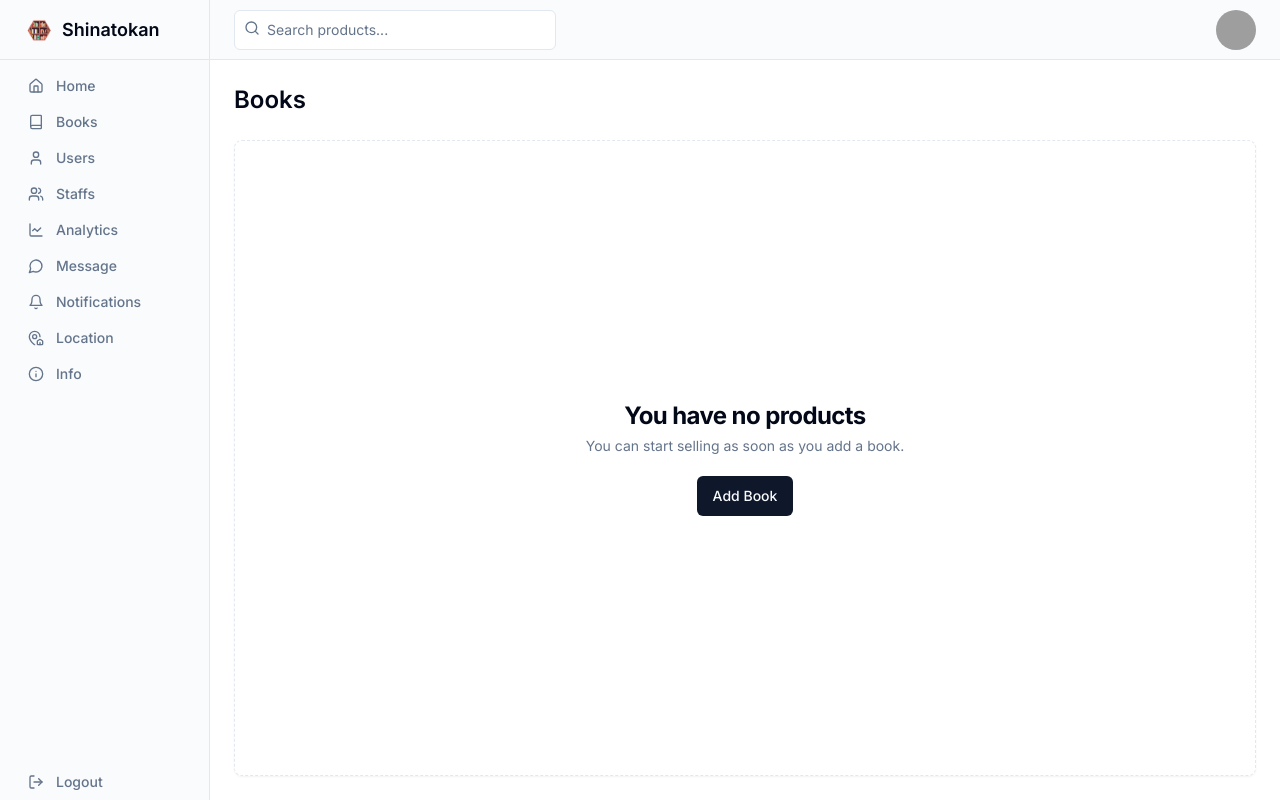
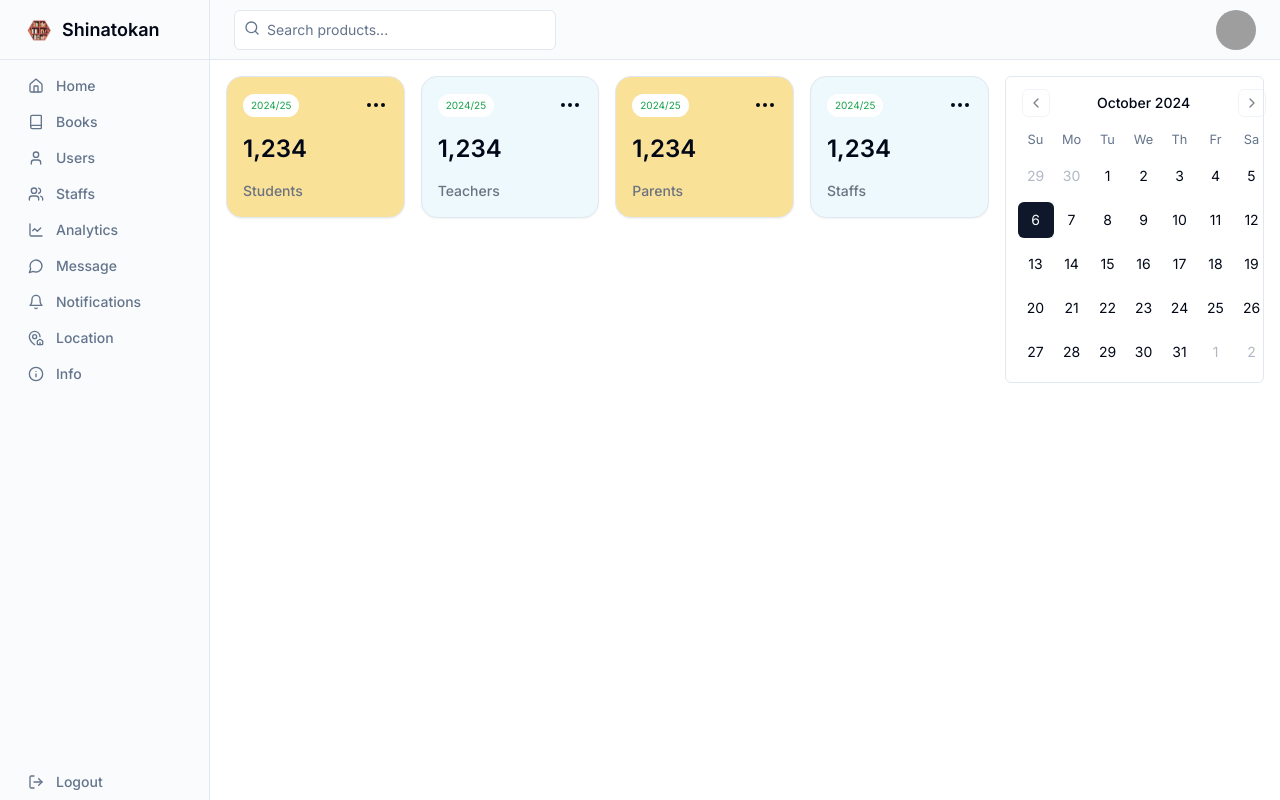
Before and after one commit to Yume0308/ShinaTokan, a Next.js app: page /admin in a window 1280 px wide. Built offline with nearby package versions, Linux system fonts and the light colour scheme; grey boxes are pictures that could not be loaded.

Commit message:
Add
UI Calendar for dashboard

```diff
--- a/package.json
+++ b/package.json
@@ -22,9 +22,11 @@
     "@radix-ui/react-slot": "^1.1.0",
     "class-variance-authority": "^0.7.0",
     "clsx": "^2.1.1",
+    "date-fns": "^4.1.0",
     "lucide-react": "^0.447.0",
     "next": "14.2.14",
     "react": "^18",
+    "react-day-picker": "8.10.1",
     "react-dom": "^18",
     "react-icons": "^5.3.0",
     "tailwind-merge": "^2.5.3",
--- a/src/app/(dashboard)/admin/page.tsx
+++ b/src/app/(dashboard)/admin/page.tsx
@@ -1,7 +1,40 @@
+'use client'
+
+import { Calendar } from "@/components/ui/calendar";
+import InfoCard from "@/components/ui/infoCard"
+
+import React from "react";
+
 const AdminPage = () => {
+  const [date, setDate] = React.useState<Date | undefined>(new Date())
+
   return (
-    <div>
+    <div className="p-4 flex gap-4 flex-col md:flex-row">
+      {/* Left  */}
+      <div className="w-full lg:w-3/4 flex flex-col gap-8">
+        {/* User card  */}
+        <div className="flex gap-4 justify-between flex-wrap">
+          <InfoCard type="student" />
+          <InfoCard type="teacher" />
+          <InfoCard type="parent" />
+          <InfoCard type="staff" />
+        </div>
 
+        {/* Middle */}
+        <div className="flex gap-4 flex-col lg:flex-row">
+
+        </div>
+      </div>
+      {/* Right */}
+      <div className="w-full lg:w-1/4 flex flex-col gap-8 max-md:hidden">
+        <Calendar
+          mode="single"
+          selected={date}
+          onSelect={setDate}
+          className="rounded-md border"
+
+        />
+      </div>
     </div>
   );
 }
--- a/src/app/(dashboard)/layout.tsx
+++ b/src/app/(dashboard)/layout.tsx
@@ -71,7 +71,7 @@
       <div className="flex flex-col">
         {/* header */}
         <header className="flex h-14 items-center gap-4 border-b bg-muted/40 px-4 lg:h-[60px] lg:px-6">
-
+          {/* button sheet  */}
           <ButtonSheet side="left" logo={
             {
               imgSrc: "/logo.png",
@@ -81,27 +81,13 @@
           } />
           <ButtonSearch />
 
+          {/* avatar header */}
           <AvatarHeader avatarImgSrc="https://github.com/shadcn.png" avatarImgAlt="" avatarFallback="SC" nickname="Shadcn" email="Shadcn@gmail.com"/>
         </header>
 
         {/* main */}
-        <main className="flex flex-1 flex-col gap-4 p-4 lg:gap-6 lg:p-6">
-          <div className="flex items-center">
-            <h1 className="text-lg font-semibold md:text-2xl">Books</h1>
-          </div>
-          <div
-            className="flex flex-1 items-center justify-center rounded-lg border border-dashed shadow-sm" x-chunk="dashboard-02-chunk-1"
-          >
-            <div className="flex flex-col items-center gap-1 text-center">
-              <h3 className="text-2xl font-bold tracking-tight">
-                You have no products
-              </h3>
-              <p className="text-sm text-muted-foreground">
-                You can start selling as soon as you add a book.
-              </p>
-              <Button className="mt-4">Add Book</Button>
-            </div>
-          </div>
+        <main>
+          {children}
         </main>
       </div>
     </div>
--- /dev/null
+++ b/src/components/ui/calendar.tsx
@@ -0,0 +1,66 @@
+"use client"
+
+import * as React from "react"
+import { ChevronLeft, ChevronRight } from "lucide-react"
+import { DayPicker } from "react-day-picker"
+
+import { cn } from "@/lib/utils"
+import { buttonVariants } from "@/components/ui/button"
+
+export type CalendarProps = React.ComponentProps<typeof DayPicker>
+
+function Calendar({
+  className,
+  classNames,
+  showOutsideDays = true,
+  ...props
+}: CalendarProps) {
+  return (
+    <DayPicker
+      showOutsideDays={showOutsideDays}
+      className={cn("p-3", className)}
+      classNames={{
+        months: "flex flex-col sm:flex-row space-y-4 sm:space-x-4 sm:space-y-0",
+        month: "space-y-4",
+        caption: "flex justify-center pt-1 relative items-center",
+        caption_label: "text-sm font-medium",
+        nav: "space-x-1 flex items-center",
+        nav_button: cn(
+          buttonVariants({ variant: "outline" }),
+          "h-7 w-7 bg-transparent p-0 opacity-50 hover:opacity-100 hover:bg-accent/10 focus:opacity-100 focus:bg-accent/10"
+        ),
+        nav_button_previous: "absolute left-1",
+        nav_button_next: "absolute right-1",
+        table: "w-full border-collapse space-y-1",
+        head_row: "flex",
+        head_cell:
+          "text-muted-foreground rounded-md w-9 font-normal text-[0.8rem]",
+        row: "flex w-full mt-2",
+        cell: "h-9 w-9 text-center text-sm p-0 relative [&:has([aria-selected].day-range-end)]:rounded-r-md [&:has([aria-selected].day-outside)]:bg-accent/50 [&:has([aria-selected])]:bg-accent first:[&:has([aria-selected])]:rounded-l-md last:[&:has([aria-selected])]:rounded-r-md focus-within:relative focus-within:z-20",
+        day: cn(
+          buttonVariants({ variant: "ghost" }),
+          "h-9 w-9 p-0 font-normal aria-selected:opacity-100"
+        ),
+        day_range_end: "day-range-end",
+        day_selected:
+          "bg-primary text-primary-foreground hover:bg-primary hover:text-primary-foreground focus:bg-primary focus:text-primary-foreground",
+        day_today: "bg-accent text-accent-foreground",
+        day_outside:
+          "day-outside text-muted-foreground opacity-50 aria-selected:bg-accent/50 aria-selected:text-muted-foreground aria-selected:opacity-30",
+        day_disabled: "text-muted-foreground opacity-50",
+        day_range_middle:
+          "aria-selected:bg-accent aria-selected:text-accent-foreground",
+        day_hidden: "invisible",
+        ...classNames,
+      }}
+      components={{
+        IconLeft: ({ ...props }) => <ChevronLeft className="h-4 w-4" />,
+        IconRight: ({ ...props }) => <ChevronRight className="h-4 w-4" />,
+      }}
+      {...props}
+    />
+  )
+}
+Calendar.displayName = "Calendar"
+
+export { Calendar }
```
Also changed, not shown: src/components/ui/infoCard.tsx (+0 -12 lines), 1 other file (tests, documents, lock files or other folders).
